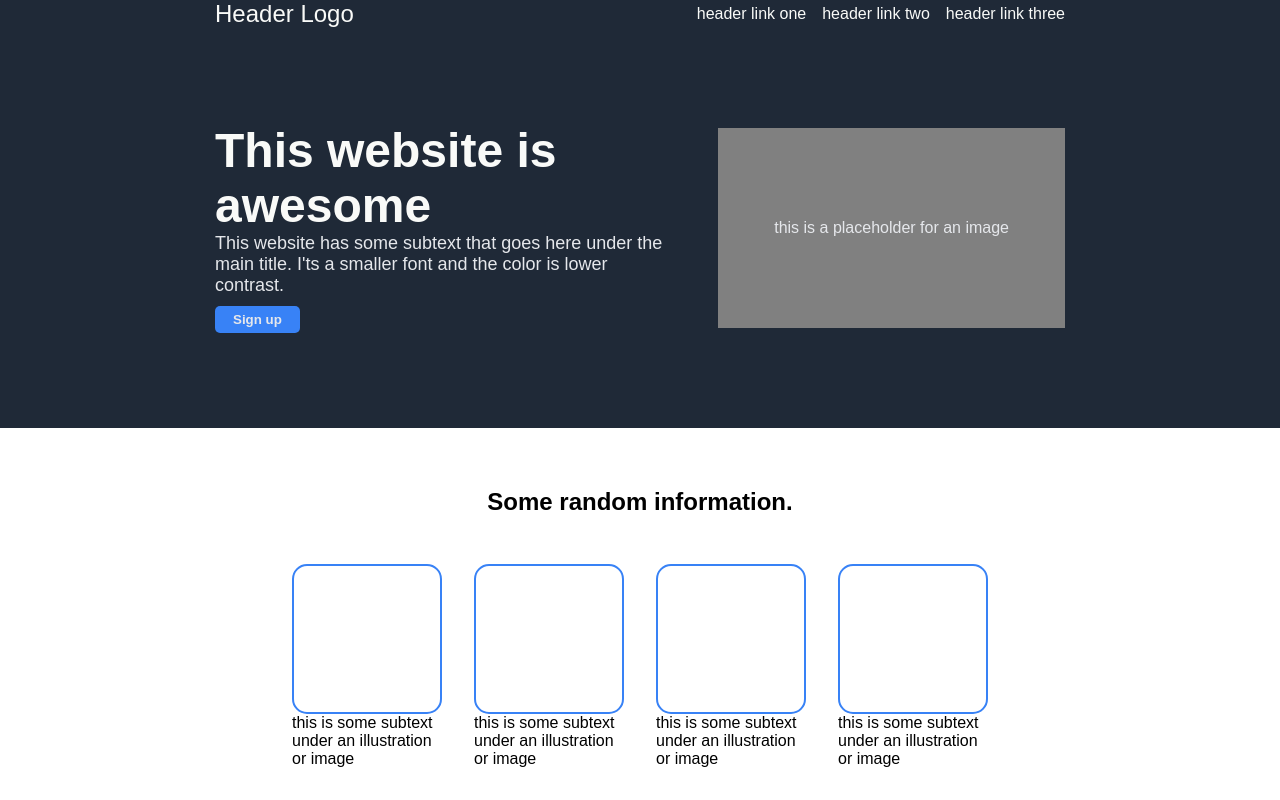
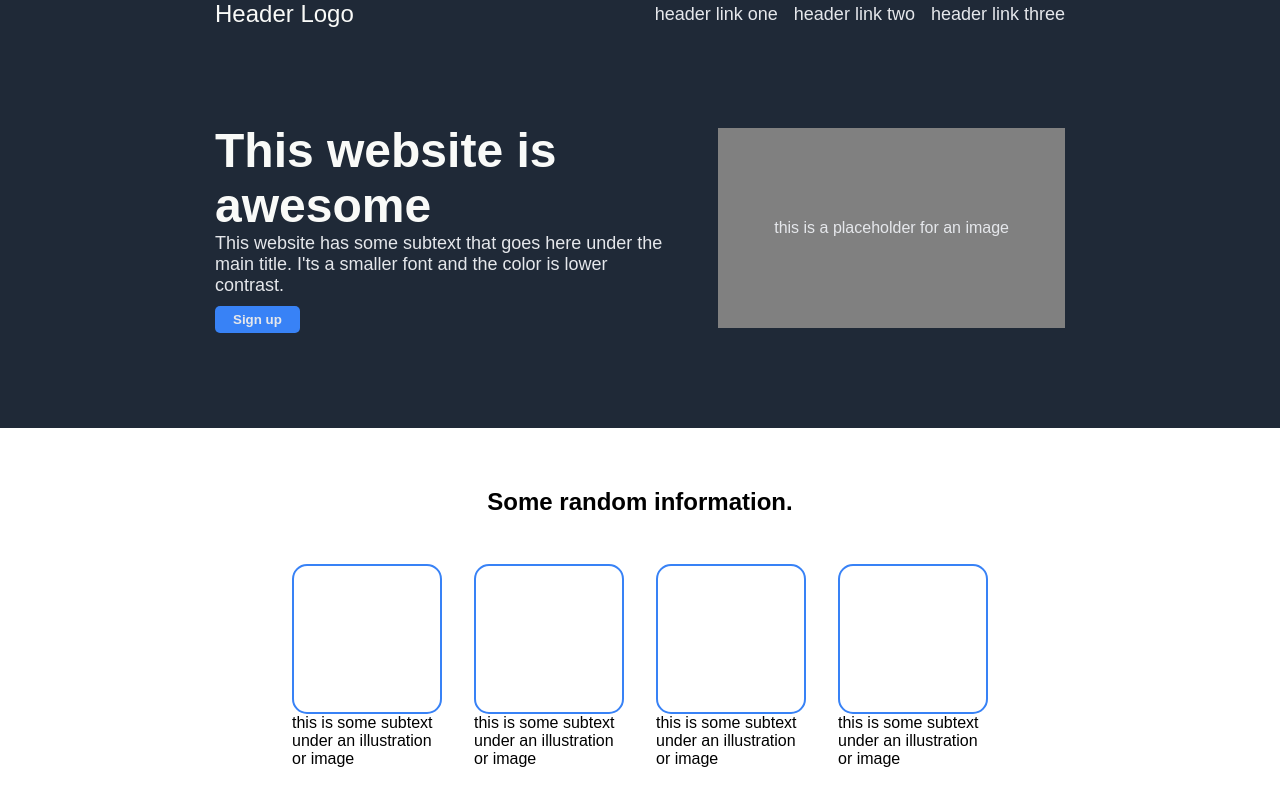
Before and after one commit to bryant-bourgeois/Landing-Page, a plain HTML site: page index.html in a window 1280 px wide. Shown: the top 800 px of the page. Drawn offline with Linux system fonts and the light colour scheme.

Commit message:
Touch up styling

```diff
--- a/styles.css
+++ b/styles.css
@@ -53,7 +53,9 @@
 li a {
   text-decoration: none;
   list-style: none;
-  color: #f9faf8;
+  color: #e5e7eb;
+  font-size: 18px;
+  font-weight: 200;
 }
 
 .header-content {
```
